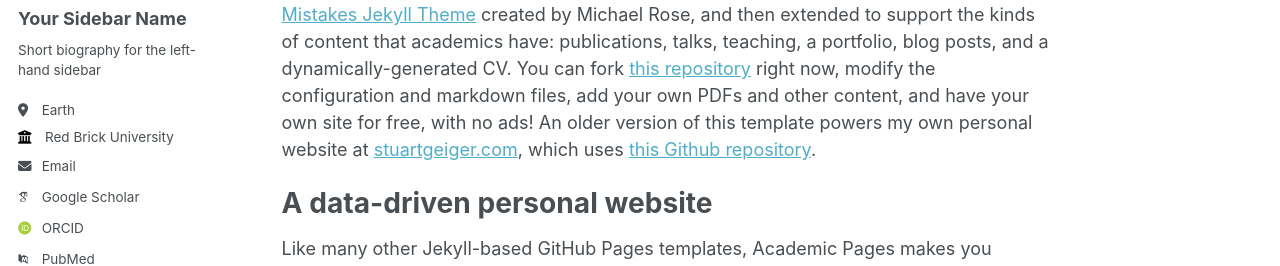
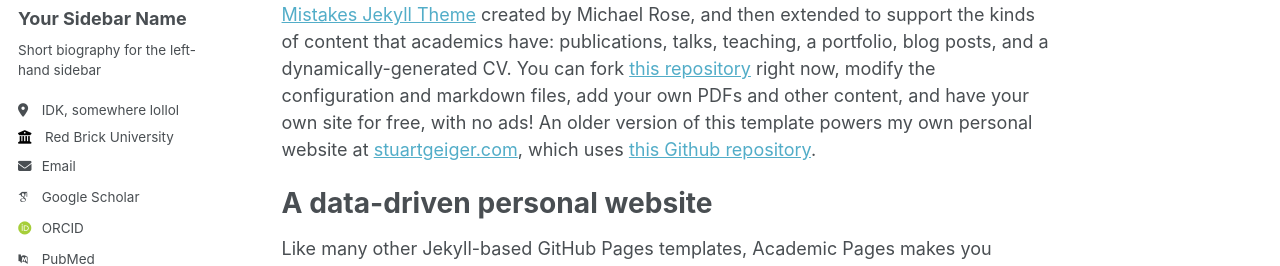
Before and after one commit to JustinH97/Robojournal.github.io, a Jekyll site: the page built from _pages/about.md, in a window 1280 px wide. Shown: the part 283-549 px from the top of the page. Built offline with Jekyll 4.4.1, drawn with Linux system fonts in a browser that asks for light colours; some web fonts are replaced.

Commit message:
Update _config.yml

```diff
--- a/_config.yml
+++ b/_config.yml
@@ -25,7 +25,7 @@
   name             : "Your Sidebar Name"
   pronouns         : # example: "she/her"
   bio              : "Short biography for the left-hand sidebar"
-  location         : "Earth"
+  location         : "IDK, somewhere lollol"
   employer         : "Red Brick University"
   uri              : # URL
   email            : "none@example.org"
```
